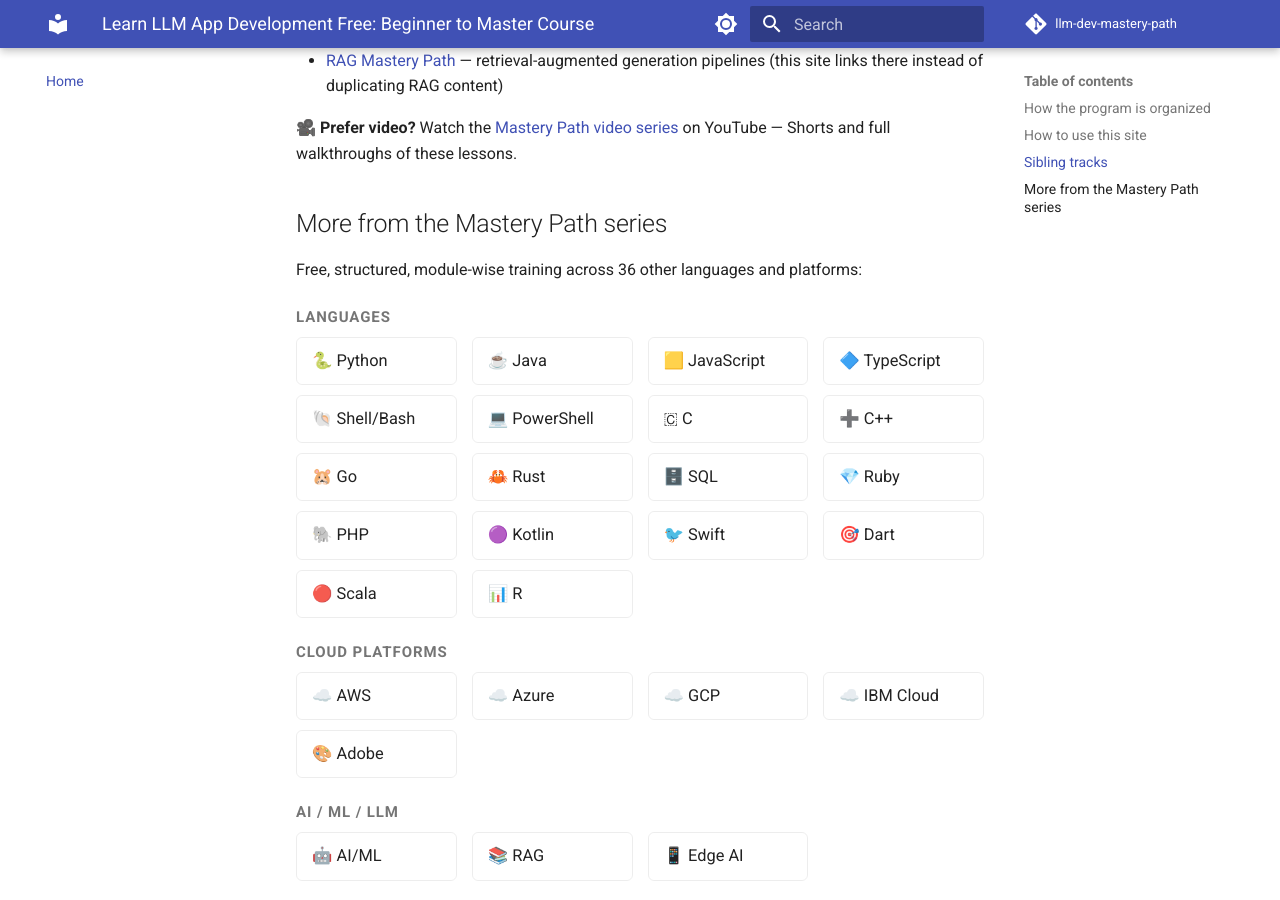
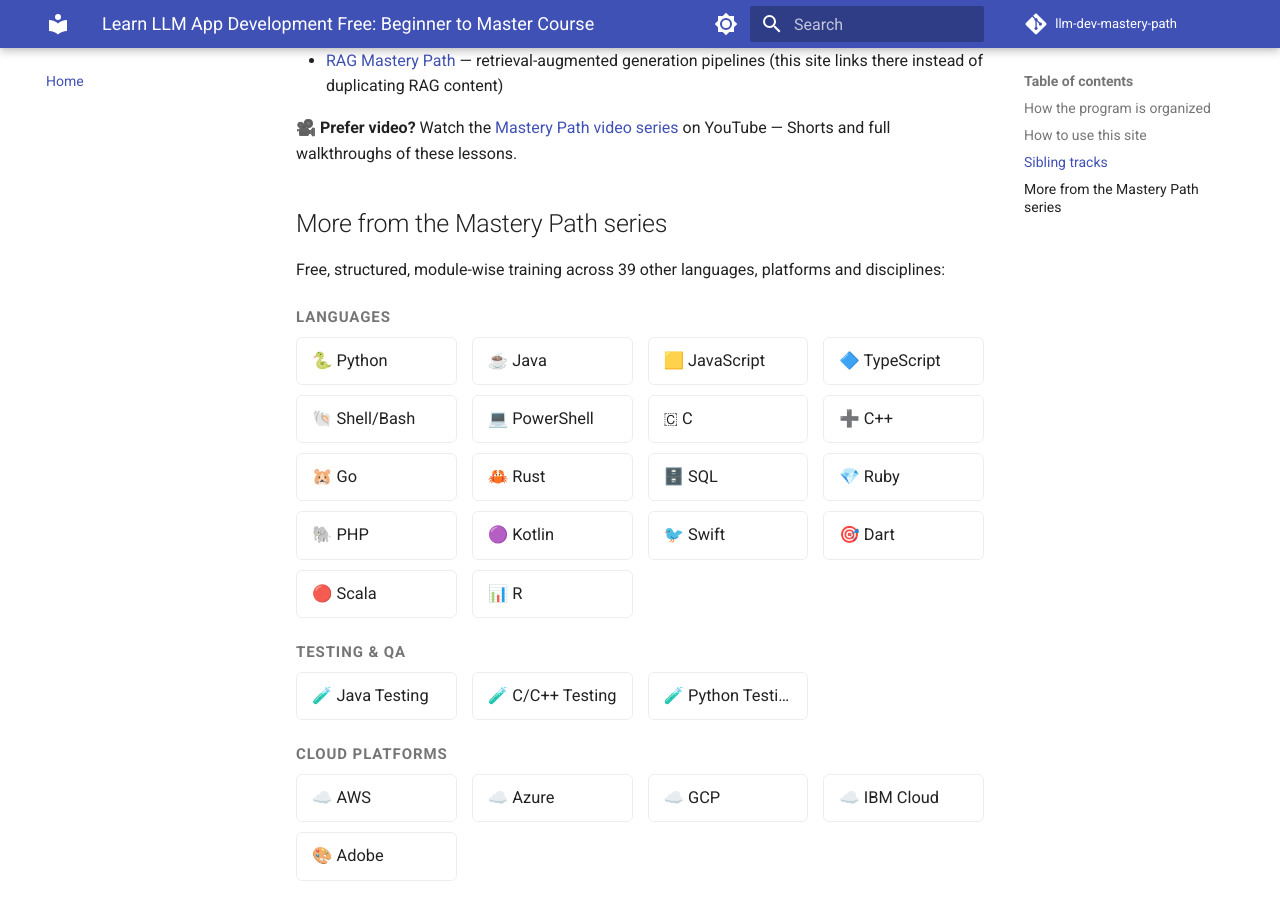
Before and after one commit to SIGILIPELLI/llm-dev-mastery-path, an MkDocs documentation site: the page built from docs/index.md, in a window 1280 px wide and 900 px high, scrolled down 1201 px. Built offline with MkDocs 1.6.1 and Material for MkDocs 9.7.7, drawn with Linux system fonts in a browser that asks for light colours; comment, search, counter and statistics services are not loaded.

Commit message:
Add Testing & QA sites to cross-link grid
Co-Authored-By: Claude Opus 5 <noreply@anthropic.com>

```diff
--- a/docs/index.md
+++ b/docs/index.md
@@ -44,7 +44,7 @@ Start here → [Level 1 · Entry](level-1/index.md)
 
 ## More from the Mastery Path series
 
-Free, structured, module-wise training across 36 other languages and platforms:
+Free, structured, module-wise training across 39 other languages, platforms and disciplines:
 
 <div class="mastery-grid-wrap">
 <p class="mastery-grid-category">Languages</p>
@@ -67,6 +67,12 @@ Free, structured, module-wise training across 36 other languages and platforms:
   <a href="https://sigilipelli.github.io/dart-mastery-path/">🎯 Dart</a>
   <a href="https://sigilipelli.github.io/scala-mastery-path/">🔴 Scala</a>
   <a href="https://sigilipelli.github.io/r-mastery-path/">📊 R</a>
+</div>
+<p class="mastery-grid-category">Testing & QA</p>
+<div class="mastery-grid">
+  <a href="https://sigilipelli.github.io/java-testing-mastery-path/">🧪 Java Testing</a>
+  <a href="https://sigilipelli.github.io/cpp-testing-mastery-path/">🧪 C/C++ Testing</a>
+  <a href="https://sigilipelli.github.io/python-testing-mastery-path/">🧪 Python Testing</a>
 </div>
 <p class="mastery-grid-category">Cloud Platforms</p>
 <div class="mastery-grid">
```
